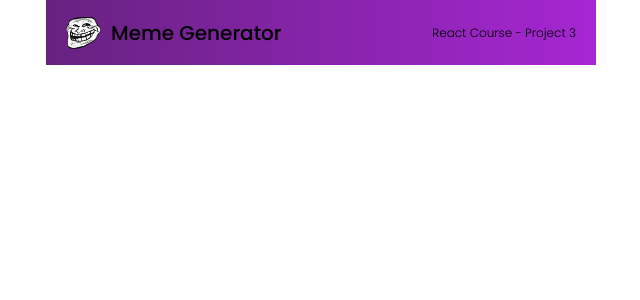
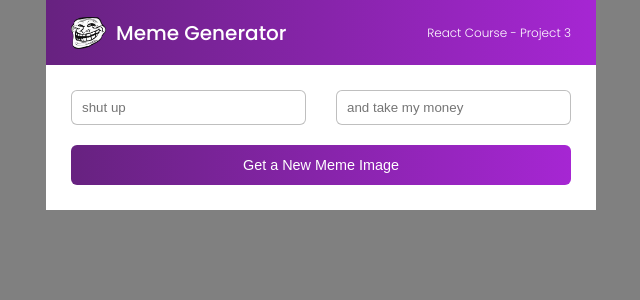
Before and after one commit to DarkstarXDD/Meme-Generator, a React (Vite) app in the folder meme-generator/: page / in a window 1280 px wide. Shown: the top 300 px of the page, without its empty margins (319-959 px from the left). Built offline with nearby package versions, Linux system fonts and the light colour scheme.

Commit message:
Created the Form - Text inputs & Submit button

```diff
--- /dev/null
+++ b/meme-generator/components/Meme.jsx
@@ -0,0 +1,13 @@
+export default function Meme() {
+    return (
+        <div className="meme-section">
+            <form>
+                <div className="two-inputs">
+                    <input className="first-input input-txt" type="text" placeholder="shut up" />
+                    <input className="second-input input-txt" type="text" placeholder="and take my money" />
+                </div>
+                <input className="btn-submit" type="submit" value="Get a New Meme Image"/>
+            </form>
+        </div>
+    )
+}
--- a/meme-generator/src/App.jsx
+++ b/meme-generator/src/App.jsx
@@ -1,9 +1,11 @@
 import Header from "../components/Header"
+import Meme from "../components/Meme"
 
 export default function App() {
   return (
     <div>
       <Header />
+      <Meme />
     </div>
   )
 }
--- a/meme-generator/styles.css
+++ b/meme-generator/styles.css
@@ -8,13 +8,15 @@ body {
     display: grid;
     place-items: center;
     font-family: Poppins;
+    background-color: grey;
 }
 
 .header {
     width: 550px;
     height: 65px;
-    padding: 20px;
+    padding: 25px;
     background-image: linear-gradient(90deg, #672280, #A626D3);
+    color: white;
 
     display: flex;
     align-items: center;
@@ -36,3 +38,39 @@ body {
     font-weight: 300;
     margin-left: auto;
 }
+
+.meme-section {
+    background-color: white;
+    width: 550px;
+    padding: 25px;
+}
+
+.two-inputs {
+    display: flex;
+    justify-content: space-between;
+    margin-bottom: 20px;
+}
+
+.input-txt {
+    width: 235px;
+    height: 35px;
+    border: 1px solid rgba(0, 0, 0, 0.25);
+    border-radius: 6px;
+    padding: 0 10px;
+}
+
+.input-txt:focus {
+    outline: none;
+}
+
+.btn-submit {
+    display: block;
+    width: 500px;
+    height: 40px;
+    font-size: 0.9rem;
+    cursor: pointer;
+    background-image: linear-gradient(90deg, #672280, #A626D3);
+    color: white;
+    border: none;
+    border-radius: 6px;
+}
```
